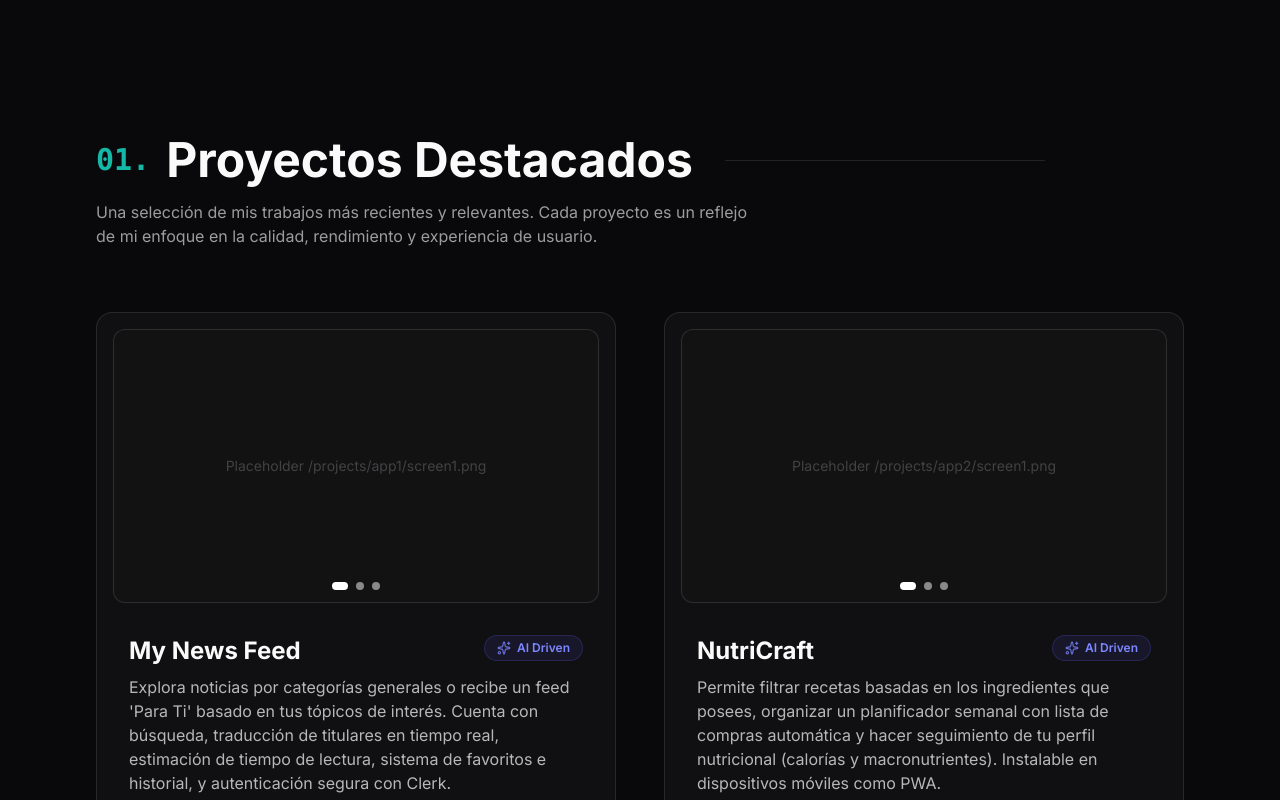
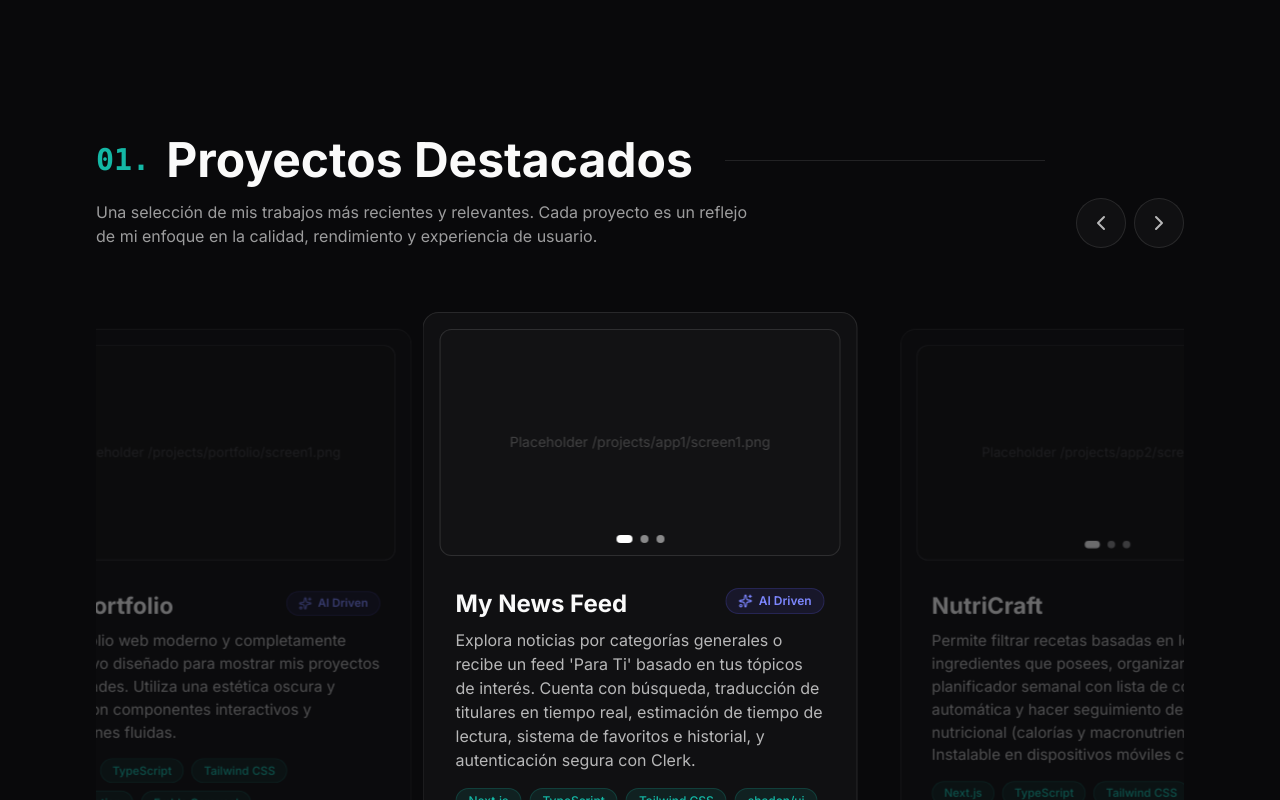
Before and after one commit to ivanmacieldxz/portfolio, a Next.js app: page / in a window 1280 px wide. Shown: the part 760-1560 px from the top of the page. Built offline with nearby package versions, Linux system fonts and the light colour scheme.

Commit message:
feat(projects): convert grid to circular interactive carousel

```diff
--- a/src/components/sections/Projects.tsx
+++ b/src/components/sections/Projects.tsx
@@ -3,24 +3,63 @@
 import { portfolioData } from "@/data/portfolio";
 import { ProjectCard } from "../ui/ProjectCard";
 import { motion } from "framer-motion";
+import useEmblaCarousel from "embla-carousel-react";
+import { ChevronLeft, ChevronRight } from "lucide-react";
+import { useCallback, useEffect, useState } from "react";
 
 export function Projects() {
   const { projects } = portfolioData;
 
+  // Duplicamos los proyectos para asegurar que el carrusel tenga suficientes elementos
+  // para renderizar el loop continuo desde el inicio (sin espacios en blanco)
+  const carouselProjects = [...projects, ...projects];
+
+  const [emblaRef, emblaApi] = useEmblaCarousel({
+    align: "center",
+    loop: true,
+    skipSnaps: false,
+  });
+  const [canScrollPrev, setCanScrollPrev] = useState(true);
+  const [canScrollNext, setCanScrollNext] = useState(true);
+  const [selectedIndex, setSelectedIndex] = useState(0);
+
+  const scrollPrev = useCallback(() => {
+    if (emblaApi) emblaApi.scrollPrev();
+  }, [emblaApi]);
+
+  const scrollNext = useCallback(() => {
+    if (emblaApi) emblaApi.scrollNext();
+  }, [emblaApi]);
+
+  const onSelect = useCallback(() => {
+    if (!emblaApi) return;
+    setCanScrollPrev(emblaApi.canScrollPrev());
+    setCanScrollNext(emblaApi.canScrollNext());
+    setSelectedIndex(emblaApi.selectedScrollSnap());
+  }, [emblaApi]);
+
+  useEffect(() => {
+    if (!emblaApi) return;
+    onSelect();
+    emblaApi.on("select", onSelect);
+    emblaApi.on("reInit", onSelect);
+  }, [emblaApi, onSelect]);
+
   return (
     <section id="projects" className="py-24 px-6 md:px-12 lg:px-24">
-      <div className="max-w-7xl mx-auto">
+      <div className="max-w-7xl mx-auto mb-16">
+        <div className="flex flex-col md:flex-row md:items-end justify-between gap-6">
           <motion.div
             initial={{ opacity: 0, y: 20 }}
             whileInView={{ opacity: 1, y: 0 }}
             viewport={{ once: true, margin: "-100px" }}
             transition={{ duration: 0.5 }}
-          className="mb-16"
+            className="flex-grow"
           >
             <h2 className="text-3xl md:text-5xl font-bold mb-4 flex items-center gap-4">
               <span className="text-primary font-mono text-xl md:text-3xl">01.</span>
               Proyectos Destacados
-            <div className="h-px bg-surface-border flex-grow ml-4 max-w-xs" />
+              <div className="h-px bg-surface-border flex-grow ml-4 max-w-xs hidden md:block" />
             </h2>
             <p className="text-white/60 max-w-2xl">
               Una selección de mis trabajos más recientes y relevantes. Cada proyecto es
@@ -28,20 +67,52 @@ export function Projects() {
             </p>
           </motion.div>
 
-        <div className="grid grid-cols-1 lg:grid-cols-2 gap-8 md:gap-12">
-          {projects.map((project, index) => (
+          {projects.length > 1 && (
+            <div className="flex items-center gap-2 shrink-0">
+              <button
+                onClick={scrollPrev}
+                disabled={!canScrollPrev}
+                className="p-3 rounded-full bg-surface border border-surface-border disabled:opacity-50 disabled:cursor-not-allowed hover:border-primary/50 text-white/70 hover:text-primary transition-all"
+                aria-label="Proyectos anteriores"
+              >
+                <ChevronLeft size={24} />
+              </button>
+              <button
+                onClick={scrollNext}
+                disabled={!canScrollNext}
+                className="p-3 rounded-full bg-surface border border-surface-border disabled:opacity-50 disabled:cursor-not-allowed hover:border-primary/50 text-white/70 hover:text-primary transition-all"
+                aria-label="Siguientes proyectos"
+              >
+                <ChevronRight size={24} />
+              </button>
+            </div>
+          )}
+        </div>
+      </div>
+
       <motion.div
-              key={project.id}
         initial={{ opacity: 0, y: 30 }}
         whileInView={{ opacity: 1, y: 0 }}
         viewport={{ once: true, margin: "-50px" }}
-              transition={{ duration: 0.5, delay: index * 0.1 }}
+        transition={{ duration: 0.5, delay: 0.2 }}
+        className="w-full overflow-hidden"
+        ref={emblaRef}
       >
+        <div className="flex gap-4 md:gap-8 pb-8 items-stretch cursor-grab active:cursor-grabbing">
+          {carouselProjects.map((project, index) => (
+            <div
+              key={`${project.id}-${index}`}
+              className="flex-[0_0_85%] min-w-0 md:flex-[0_0_60%] lg:flex-[0_0_50%] xl:flex-[0_0_40%] h-auto"
+            >
+              <div className={`h-full transition-all duration-500 ease-out ${
+                index === selectedIndex ? "opacity-100 scale-100" : "opacity-40 scale-95"
+              }`}>
                 <ProjectCard project={project} />
-            </motion.div>
+              </div>
+            </div>
           ))}
         </div>
-      </div>
+      </motion.div>
     </section>
   );
 }
--- a/src/components/ui/ProjectCard.tsx
+++ b/src/components/ui/ProjectCard.tsx
@@ -11,7 +11,7 @@ interface ProjectCardProps {
 
 export function ProjectCard({ project }: ProjectCardProps) {
   return (
-    <div className="flex flex-col overflow-hidden rounded-2xl bg-surface border border-surface-border hover:border-primary/50 transition-colors duration-300 group">
+    <div className="flex flex-col h-full overflow-hidden rounded-2xl bg-surface border border-surface-border hover:border-primary/50 transition-colors duration-300 group">
       <div className="p-4 pb-0">
         <Carousel images={project.images} />
       </div>
```
Lines whose indentation alone changed are shown as unchanged.
